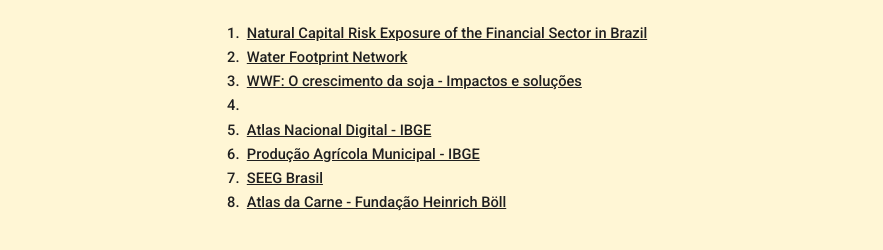
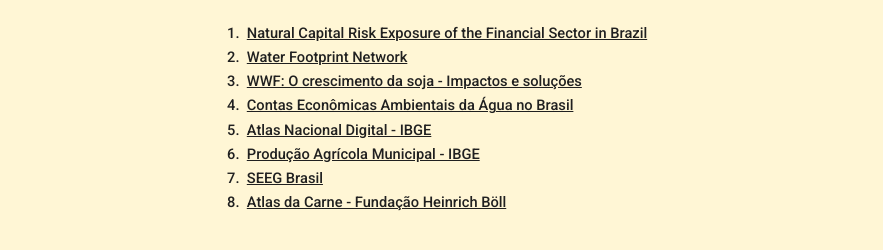
Before and after one commit to anatomiadoboi/anatomiadoboi.github.io, a plain HTML site: page fontes.html in a window 1280 px wide. Shown: the part 194-444 px from the top of the page, without its empty margins (12-895 px from the left). Drawn offline with Linux system fonts and the light colour scheme.

Commit message:
Update fontes.html

```diff
--- a/fontes.html
+++ b/fontes.html
@@ -57,7 +57,7 @@
 												<li><a href="https://cebds.org/wp-content/uploads/2015/07/GIZ-Natural-Capital-Risk-Exposure.pdf">Natural Capital Risk Exposure of the Financial Sector in Brazil</a></li>
 												<li><a href="https://waterfootprint.org/en/water-footprint/product-water-footprint/water-footprint-crop-and-animal-products/">Water Footprint Network</a></li>
 												<li><a href="https://d3nehc6yl9qzo4.cloudfront.net/downloads/wwf_relatorio_soja_port.pdf">WWF: O crescimento da soja - Impactos e soluções</a></li>
-												<li><a href="https://www.ana.gov.br/todos-os-documentos-do-portal/documentos-spr/contas_economicas.pdf"Contas Econômicas Ambientais da Água no Brasil</a></li>
+												<li><a href="https://www.ana.gov.br/todos-os-documentos-do-portal/documentos-spr/contas_economicas.pdf">Contas Econômicas Ambientais da Água no Brasil</a></li>
 												<li><a href="http://seeg.eco.br/">Atlas Nacional Digital - IBGE</a></li>
 												<li><a href="https://sidra.ibge.gov.br/Tabela/1612">Produção Agrícola Municipal - IBGE </a></li>
 												<li><a href="http://seeg.eco.br/">SEEG Brasil</a></li>
```
